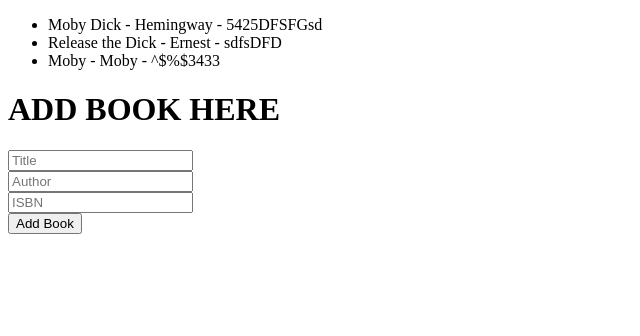
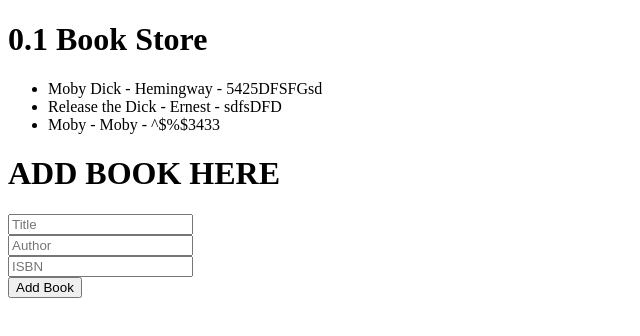
Before and after one commit to matmazur/js-intro, a website: page index.html in a window 1280 px wide. Shown: the whole page, without its empty margins (0-640 px from the left). Drawn offline with nearby package versions, Linux system fonts and the light colour scheme.

Commit message:
added constant and value to the project

```diff
--- a/index.html
+++ b/index.html
@@ -12,10 +12,15 @@
 <body>
 
 
+        <h1 ng-controller="constants as c">{{c.version}} {{c.appName}}</h1>
+
+
+
     <div ng-controller="BookController as ctrl">
         <ul>
             <li ng-repeat="b in ctrl.books">{{b.title}} - {{b.author}} - {{b.isbn}}</li>
         </ul>
+
 
         <h1>ADD BOOK HERE</h1>
         <input type="text" placeholder="Title" ng-model="ctrl.book.title"><br />
--- a/js/app/app.js
+++ b/js/app/app.js
@@ -1,5 +1,7 @@
 var app = angular.module('app', []);
 
+app.value("appName","Book Store");
+app.constant("version","0.1");
 
 app.factory("Book", function () {
     function Book(title, author, isbn) {
@@ -41,3 +43,11 @@
         }
     };
 });
+
+
+app.controller("constants",function(appName,version){
+
+    this.version=version;
+    this.appName=appName;
+
+});
```
